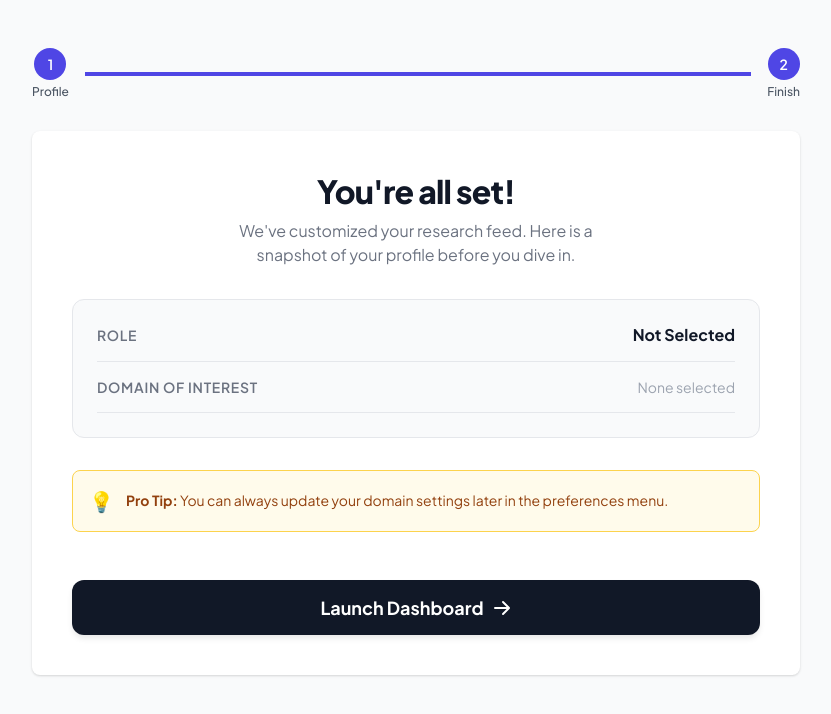
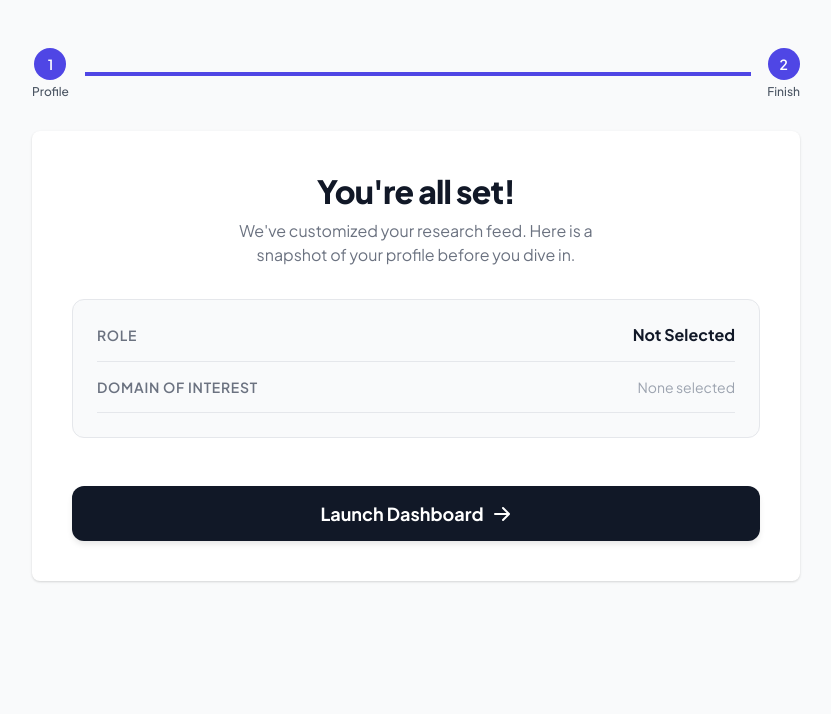
Before and after one commit to Cite-Connect/pulp, a Next.js app: page /onboarding/step3 in a window 1280 px wide. Shown: the top 714 px of the page, without its empty margins (224-1055 px from the left). Built offline with nearby package versions, Linux system fonts and the light colour scheme.

Commit message:
initial recommendations done

```diff
--- a/src/api/interface/types.ts
+++ b/src/api/interface/types.ts
@@ -138,7 +138,7 @@ export interface RecommendationPayload {
     count: number;            // Default 10
     model_preference?: 'minilm' | 'specter';
     search_query: string;
-    session_id: string;
+    session_id: string | null;
 }
 
 export interface ScoreBreakdown {
--- a/src/api/services/paper.ts
+++ b/src/api/services/paper.ts
@@ -22,7 +22,7 @@ export const paperApi = {
 
     getSavedPapers: async (user_id: string | null): Promise<PaperDetails[]> => {
         const response = await apiClientV1.get<PaperDetails[]>(
-            `/${user_id}/saved`,
+            `/saved/${user_id}`,
             {
                 headers: getAuthHeaders(),
             }
--- a/src/api/services/user.ts
+++ b/src/api/services/user.ts
@@ -19,10 +19,11 @@ const READING_MAPPING: Record<string, string> = {
 const RESEARCH_STAGE: Record<string, string> = {
     "Bachelor's Student": 'undergraduate',
     "Master's Student": 'masters',
-    'PhD Candidate': 'postdoc',
+    'PhD Candidate': 'phd',
     'Professor': 'professor',
     'Industry Researcher': 'industry',
-    'Researcher': 'independent',
+    'Researcher': 'postdoc',
+    'Industry Professional': 'independent',
 };
 
 export const userApi = {
--- a/src/app/dashboard/page.tsx
+++ b/src/app/dashboard/page.tsx
@@ -4,7 +4,6 @@ import React from 'react';
 import styled from 'styled-components';
 import CitationGraph from '@/components/dashboard/CitationGraph';
 
-// Simple styling for the dashboard content area
 const DashboardContainer = styled.div`
     padding: 2rem;
     width: 100%;
@@ -34,7 +33,6 @@ export default function DashboardPage() {
                 <p>Visualizing relationships for you</p>
             </Header>
 
-            {/* This renders the graph component we built */}
             <CitationGraph />
         </DashboardContainer>
     );
--- a/src/app/onboarding/step3/page.tsx
+++ b/src/app/onboarding/step3/page.tsx
@@ -5,12 +5,35 @@ import styled, { keyframes } from 'styled-components';
 import Link from 'next/link';
 import { useRouter } from 'next/navigation';
 import { useOnboardingStore } from '@/store/useOnboardingStore';
+import { paperApi } from '@/api/services/paper';
+import { useRecommendationStore } from '@/store/useRecommendationStore';
+import { useFeedStore } from '@/store/useFeedStore';
+import { generateSessionId } from '@/utils/session';
 
 export default function Step3Page() {
     const router = useRouter();
 
-    // Read Store Data
+
     const { role, domain, scholarLinked } = useOnboardingStore();
+    const { setRecommendations } = useRecommendationStore();
+    const { setPapers } = useFeedStore();
+
+    const handleDashboardLaunch = async () => {
+        const rawId = localStorage.getItem('userId');
+        const userId = rawId ? Number(rawId) : 0;
+
+        const response = await paperApi.getRecommendations({
+            search_query: domain,
+            user_id: userId,
+            count: 10,
+            model_preference: 'specter',
+            session_id: generateSessionId(userId),
+        });
+
+        setRecommendations(response.recommendations, response.metadata);
+        setPapers(response.recommendations);
+        router.push('/dashboard');
+    }
 
     return (
         <Wrapper>
@@ -31,7 +54,6 @@ export default function Step3Page() {
 
             <CardRow>
             <RowLabel>Domain of Interest</RowLabel>
-            {/* Display the single domain badge */}
             {domain ? (
                 <DomainBadge>{domain}</DomainBadge>
             ) : (
@@ -42,16 +64,9 @@ export default function Step3Page() {
             <Divider />
         </SummaryCard>
 
-        <InfoBox>
-            <InfoIcon>💡</InfoIcon>
-            <InfoText>
-            <strong>Pro Tip:</strong> You can always update your domain settings later in the preferences menu.
-            </InfoText>
-        </InfoBox>
-
         <Footer>
             <Link href="/dashboard" passHref>
-            <LaunchButton onClick={() => router.replace('/dashboard')}>
+            <LaunchButton onClick={() => handleDashboardLaunch()}>
                 Launch Dashboard
                 <ArrowIcon viewBox="0 0 20 20" fill="currentColor">
                 <path fillRule="evenodd" d="M10.293 3.293a1 1 0 011.414 0l6 6a1 1 0 010 1.414l-6 6a1 1 0 01-1.414-1.414L14.586 11H3a1 1 0 110-2h11.586l-4.293-4.293a1 1 0 010-1.414z" clipRule="evenodd" />
@@ -147,42 +162,6 @@ const DomainBadge = styled.span`
     color: #ffffff; /* White Text */
 `;
 
-const StatusBadge = styled.div<{ $active: boolean }>`
-    display: inline-flex;
-    align-items: center;
-    gap: 0.5rem;
-    font-size: 0.875rem;
-    font-weight: 600;
-    color: ${props => props.$active ? '#059669' : '#6b7280'};
-`;
-
-const StatusDot = styled.span`
-    width: 0.5rem;
-    height: 0.5rem;
-    border-radius: 50%;
-    background-color: #10b981;
-    box-shadow: 0 0 0 2px #d1fae5;
-`;
-
-const InfoBox = styled.div`
-    display: flex;
-    gap: 0.75rem;
-    padding: 1rem;
-    background-color: #fffbeb;
-    border: 1px solid #fcd34d;
-    border-radius: 0.5rem;
-    color: #92400e;
-    font-size: 0.875rem;
-    line-height: 1.4;
-    align-items: center;
-`;
-
-const InfoIcon = styled.span`
-    font-size: 1.25rem;
-`;
-
-const InfoText = styled.p``;
-
 const Footer = styled.div`
     padding-top: 1rem;
 `;
--- a/src/components/dashboard/LibraryList.tsx
+++ b/src/components/dashboard/LibraryList.tsx
@@ -21,7 +21,6 @@ export default function LibraryList() {
         <SavedItem
             key={paper.paper_id}
             onClick={() => {
-                // Click to view details
                 setSelectedNode({
                     ...paper,
                     label: paper.title
```
Also changed, not shown: src/components/dashboard/FloatingSearch.tsx (+3 -4 lines).
